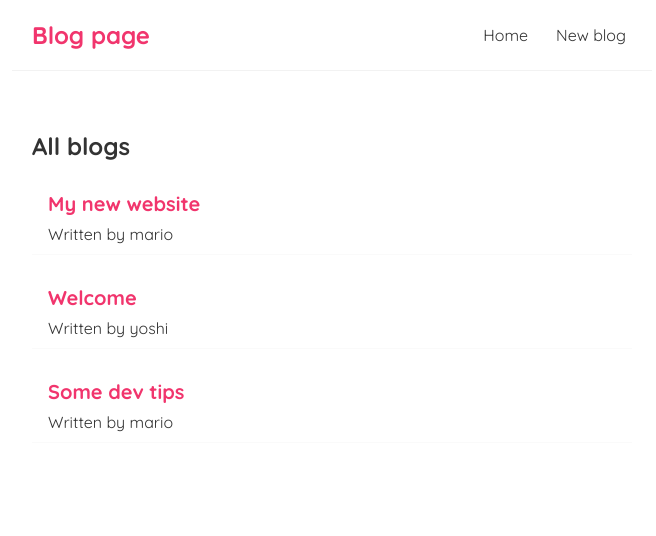
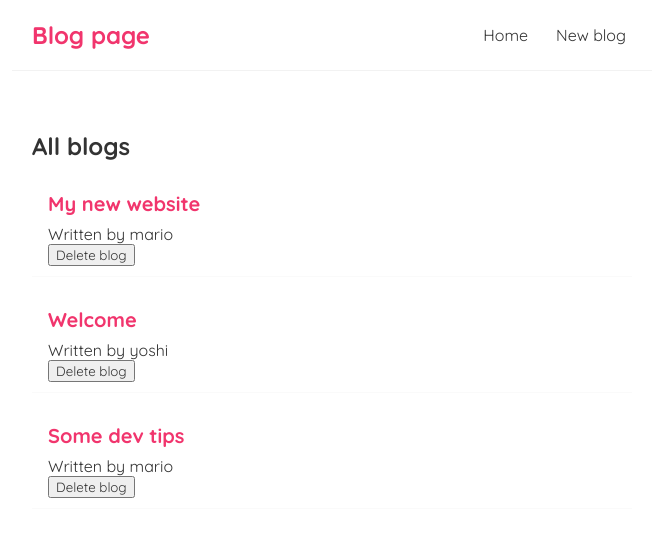
Before and after one commit to Yaroslav-Pa/react-learn, a React (Create React App) app: page / in a window 1280 px wide. Shown: the top 536 px of the page, without its empty margins (308-964 px from the left). Built offline with nearby package versions, Linux system fonts and the light colour scheme.

Commit message:
untill DB implomented

```diff
--- a/src/BlogList.js
+++ b/src/BlogList.js
@@ -1,4 +1,4 @@
-const BlogList = ({ list, title }) => {
+const BlogList = ({ list, title, handleDelete }) => {
   //   const blogs = props.list;
   //   const title = props.title;
   //   console.log(props, props.list);
@@ -9,6 +9,13 @@
         <div className="blog-preview" key={blog.id}>
           <h2>{blog.title}</h2>
           <p>Written by {blog.author}</p>
+          <button
+            onClick={() => {
+              handleDelete(blog.id);
+            }}
+          >
+            Delete blog
+          </button>
         </div>
       ))}
     </div>
--- a/src/Home.js
+++ b/src/Home.js
@@ -1,4 +1,4 @@
-import { useState } from "react";
+import { useState, useEffect } from "react";
 import BlogList from "./BlogList";
 
 const Home = () => {
@@ -23,9 +23,27 @@
     },
   ]);
 
+  const [name, setName] = useState("mario");
+
+  const handleDelete = (id) => {
+    const newBlogs = blogs.filter((blog) => blog.id !== id);
+    setBlogs(newBlogs);
+  };
+
+  useEffect(() => {
+    console.log("use effect ran");
+  }, []);
+
   return (
     <div className="home">
-      <BlogList list={blogs} title="All blogs" />
+      <BlogList list={blogs} title="All blogs" handleDelete={handleDelete} />
+      {/* <button onClick={() => setName("luigi")}>Name change</button>
+      <p>{name}</p> */}
+      {/* <BlogList
+        list={blogs.filter((blog) => blog.author === "mario")}
+        title="Mario blogs"
+        handleDelete={handleDelete}
+      /> */}
     </div>
   );
 };
```
